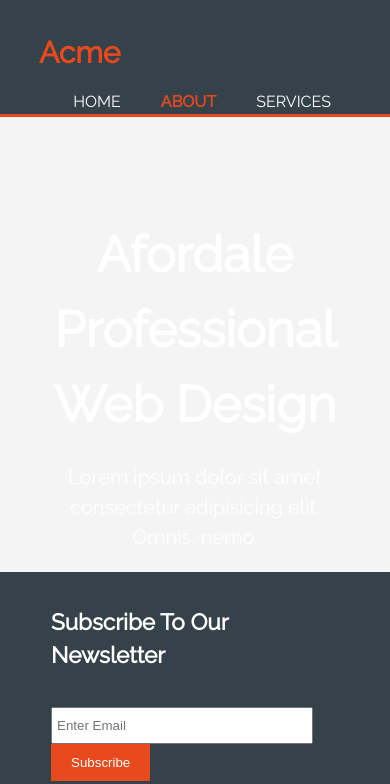
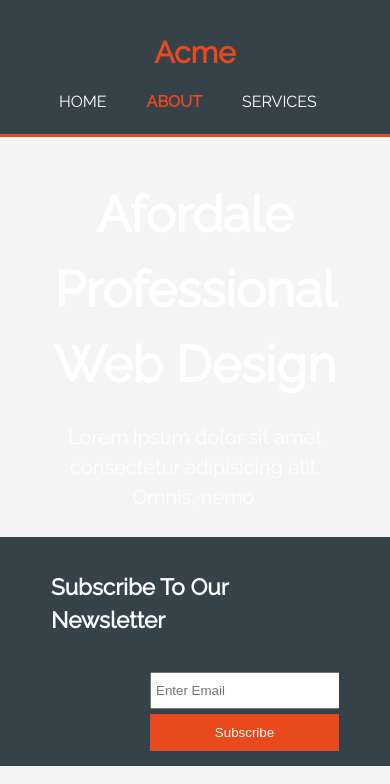
Before and after one commit to OstapHetman/web-10, a plain HTML site: page about.html in a window 390 px wide. Shown: the top 784 px of the page. Drawn offline with Linux system fonts and the light colour scheme.

Commit message:
end point

```diff
--- a/css/style.css
+++ b/css/style.css
@@ -155,6 +155,7 @@ aside#sidebar {
     float: right;
     width: 30%;
     margin-top: 10px;
+    margin-right: 10px;
 }
 
 .dark {
@@ -186,3 +187,30 @@ ul#services li {
     margin-bottom: 5px;
     background: #e6e6e6;
 }
+
+
+/* Media Query */
+
+@media (max-width:768px) {
+    header #branding,
+    header nav,
+    header nac li {
+        float: none;
+        text-align: center;
+        width: 100%;
+    }
+    header {
+        padding-bottom: 20px;
+    }
+    #showcase h1 {
+        margin-top: 40px;
+    }
+    #newsletter button {
+        display: block;
+        width: 100%;
+    }
+    #newsletter form input[type="email"] {
+        width: 100%;
+        margin-bottom: 5px;
+    }
+}
```
